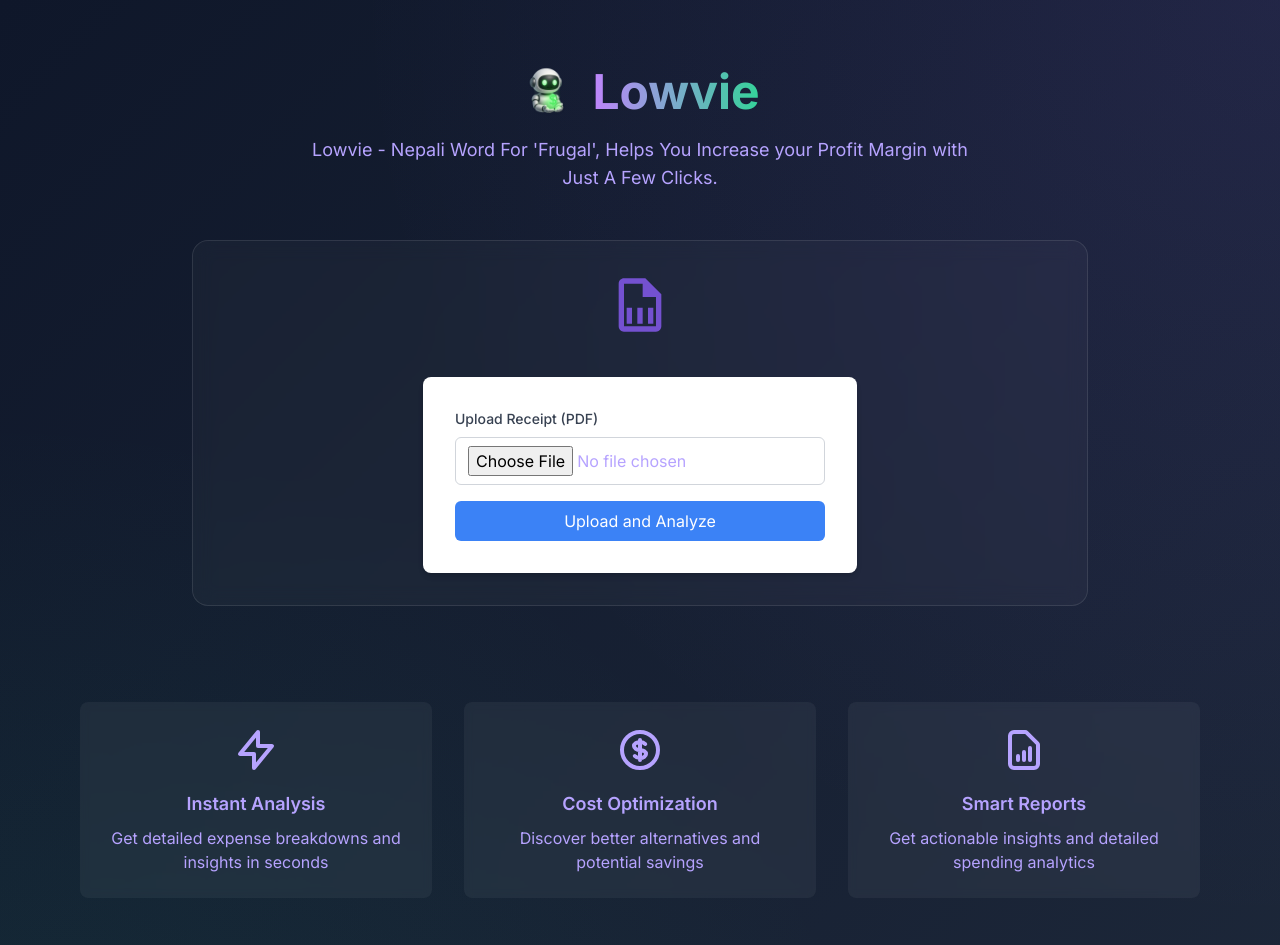
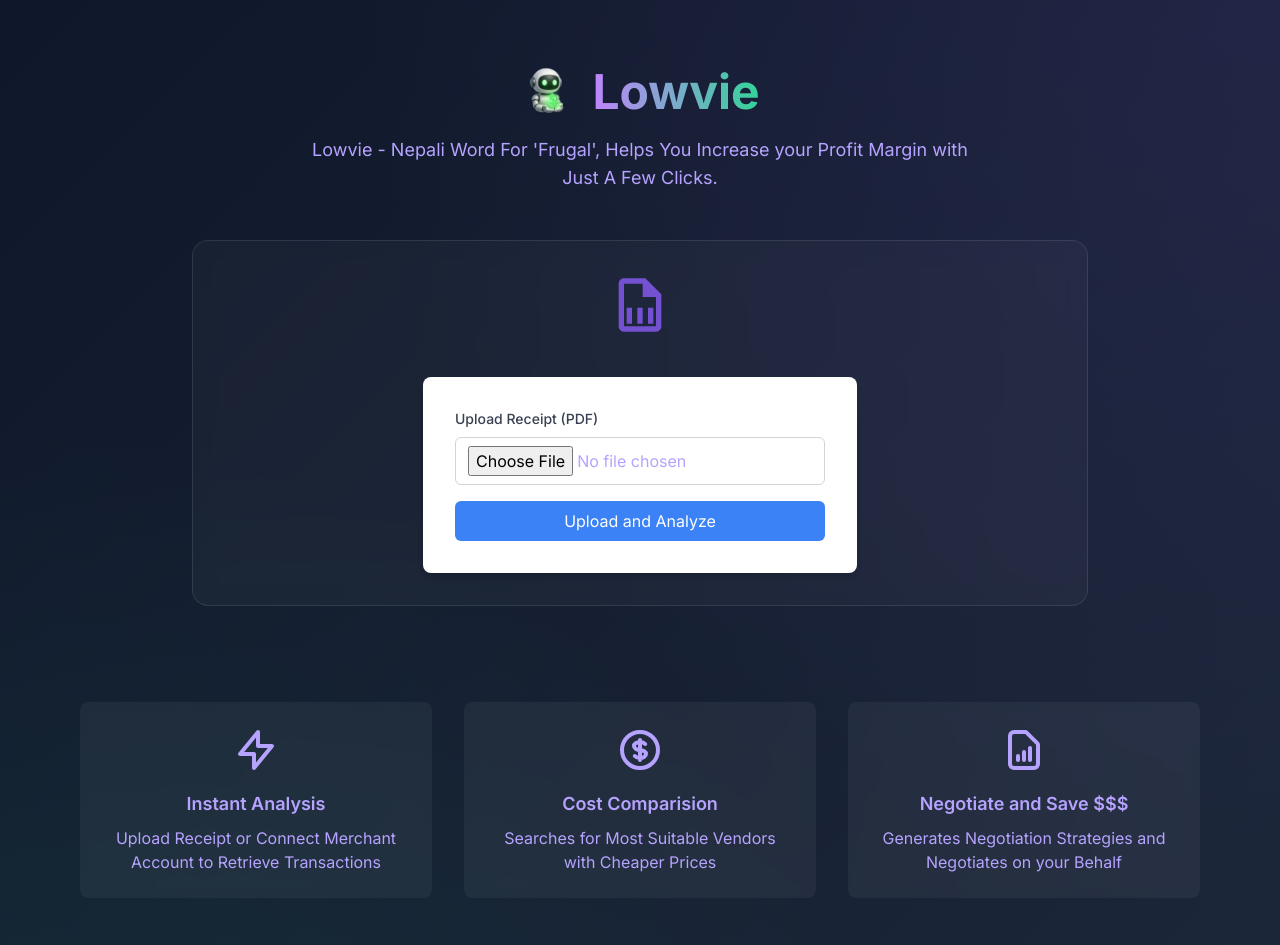
Before and after one commit to aryalsushant/lowvie, a Next.js app in the folder frontend/: page / in a window 1280 px wide. Shown: the top 945 px of the page. Built offline with nearby package versions, Linux system fonts and the light colour scheme.

Commit message:
basic text corrections

```diff
--- a/frontend/app/page.tsx
+++ b/frontend/app/page.tsx
@@ -113,7 +113,7 @@ export default function Home() {
                 </svg>
               </div>
               <h3 className="text-lg font-semibold mb-2">Instant Analysis</h3>
-              <p className="text-text-secondary">Get detailed expense breakdowns and insights in seconds</p>
+              <p className="text-text-secondary">Upload Receipt or Connect Merchant Account to Retrieve Transactions</p>
             </div>
             <div className="p-6 rounded-lg bg-white/5 backdrop-blur-sm">
               <div className="w-12 h-12 mx-auto mb-4 text-accent">
@@ -121,8 +121,8 @@ export default function Home() {
                   <path strokeLinecap="round" strokeLinejoin="round" strokeWidth={2} d="M12 8c-1.657 0-3 .895-3 2s1.343 2 3 2 3 .895 3 2-1.343 2-3 2m0-8c1.11 0 2.08.402 2.599 1M12 8V7m0 1v8m0 0v1m0-1c-1.11 0-2.08-.402-2.599-1M21 12a9 9 0 11-18 0 9 9 0 0118 0z" />
                 </svg>
               </div>
-              <h3 className="text-lg font-semibold mb-2">Cost Optimization</h3>
-              <p className="text-text-secondary">Discover better alternatives and potential savings</p>
+              <h3 className="text-lg font-semibold mb-2">Cost Comparision</h3>
+              <p className="text-text-secondary">Searches for Most Suitable Vendors with Cheaper Prices</p>
             </div>
             <div className="p-6 rounded-lg bg-white/5 backdrop-blur-sm">
               <div className="w-12 h-12 mx-auto mb-4 text-accent">
@@ -130,8 +130,8 @@ export default function Home() {
                   <path strokeLinecap="round" strokeLinejoin="round" strokeWidth={2} d="M9 17v-2m3 2v-4m3 4v-6m2 10H7a2 2 0 01-2-2V5a2 2 0 012-2h5.586a1 1 0 01.707.293l5.414 5.414a1 1 0 01.293.707V19a2 2 0 01-2 2z" />
                 </svg>
               </div>
-              <h3 className="text-lg font-semibold mb-2">Smart Reports</h3>
-              <p className="text-text-secondary">Get actionable insights and detailed spending analytics</p>
+              <h3 className="text-lg font-semibold mb-2">Negotiate and Save $$$</h3>
+              <p className="text-text-secondary">Generates Negotiation Strategies and Negotiates on your Behalf</p>
             </div>
           </div>
         )}
```
